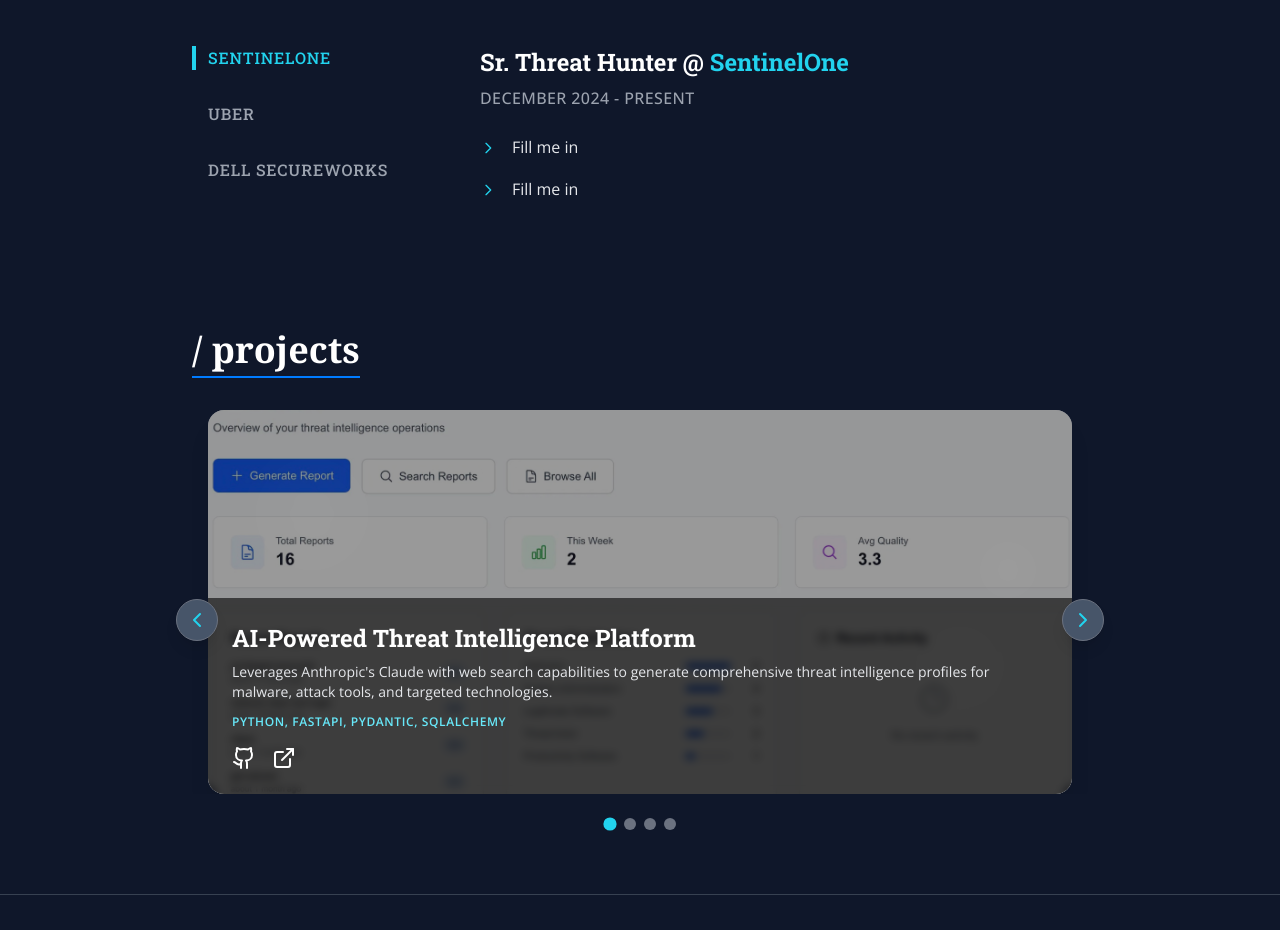
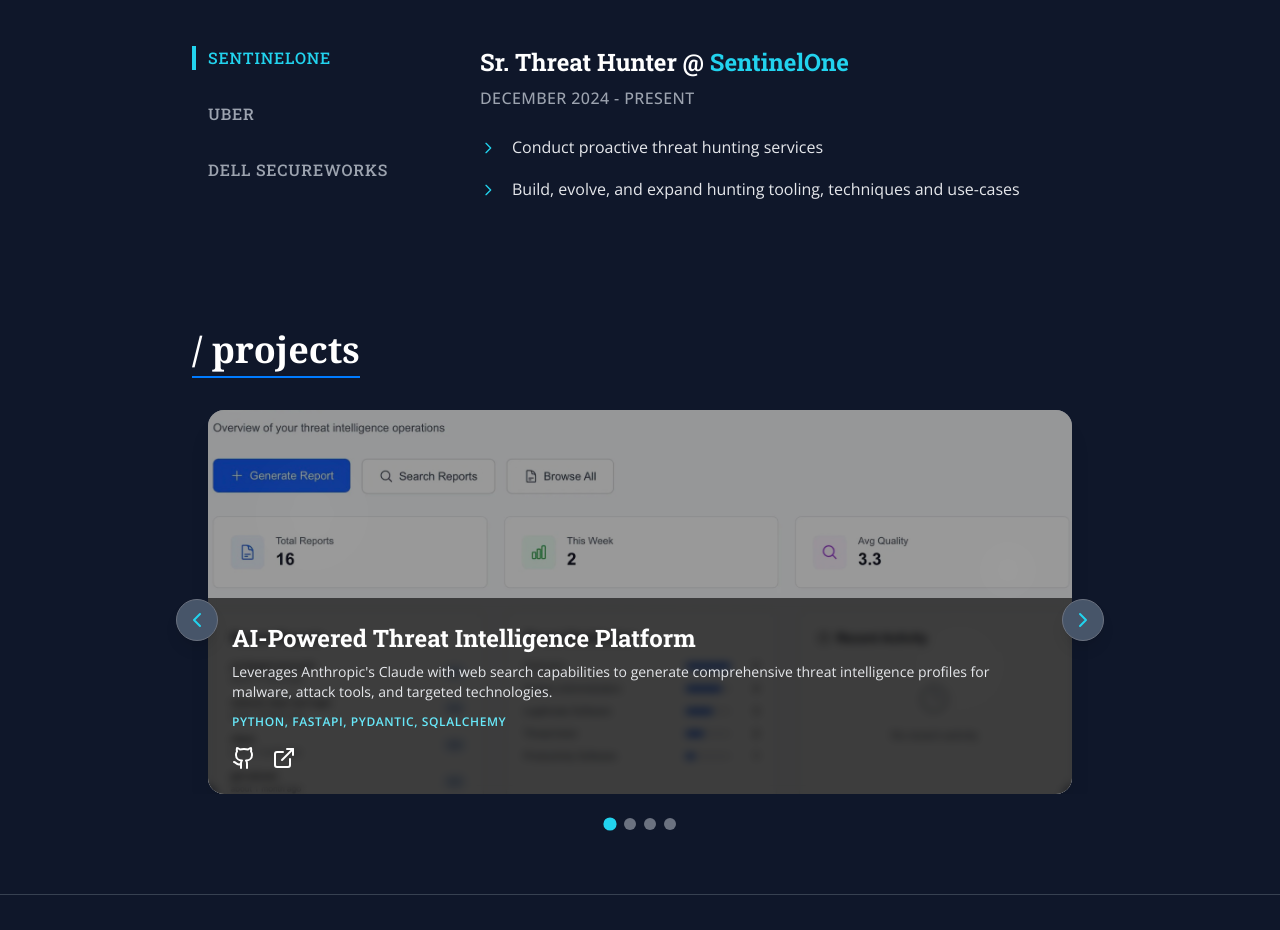
Before and after one commit to ricomanifesto/rico, a React (Vite) app: page / in a window 1280 px wide. Shown: the part 1322-2252 px from the top of the page. Built offline with nearby package versions, Linux system fonts and the light colour scheme.

Commit message:
Add complete experience descriptions with proper tense for all positions

```diff
--- a/src/components/Experience.tsx
+++ b/src/components/Experience.tsx
@@ -15,8 +15,8 @@ export default function Experience() {
       title: "Sr. Threat Hunter",
       period: "DECEMBER 2024 - PRESENT",
       highlights: [
-        "Fill me in",
-        "Fill me in"
+        "Conduct proactive threat hunting services",
+        "Build, evolve, and expand hunting tooling, techniques and use-cases"
       ]
     },
     {
@@ -24,8 +24,8 @@ export default function Experience() {
       title: "Threat Detection Engineer II",
       period: "OCTOBER 2023 - JULY 2024",
       highlights: [
-        "Fill me in",
-        "Fill me in"
+        "Used big data and real-time streaming technologies to build and refine threat detections",
+        "Built mechanisms that combined multiple detection signals to create higher fidelity threat detections"
       ]
     },
     {
@@ -33,8 +33,8 @@ export default function Experience() {
       title: "Information Security Researcher",
       period: "AUGUST 2013 - AUGUST 2023",
       highlights: [
-        "Fill me in",
-        "Fill me in"
+        "Tracked threat actors and analyzed anomalous activity, uncovering new attack techniques and threats",
+        "Wrote and deployed new countermeasures rapidly"
       ]
     }
   ];
```
